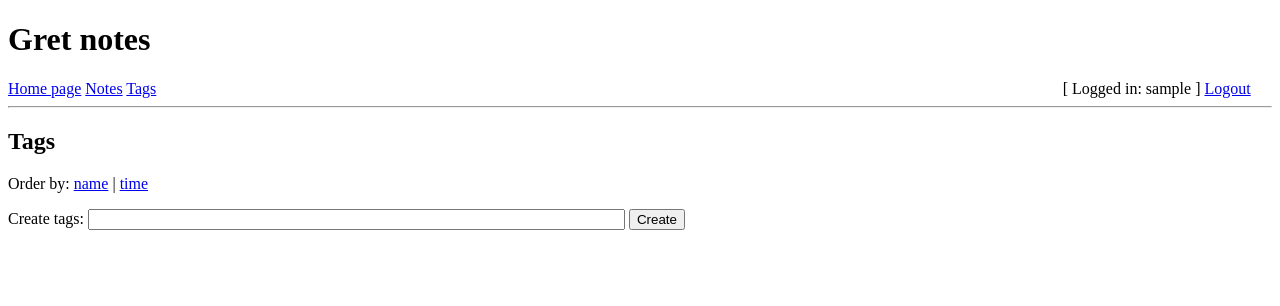
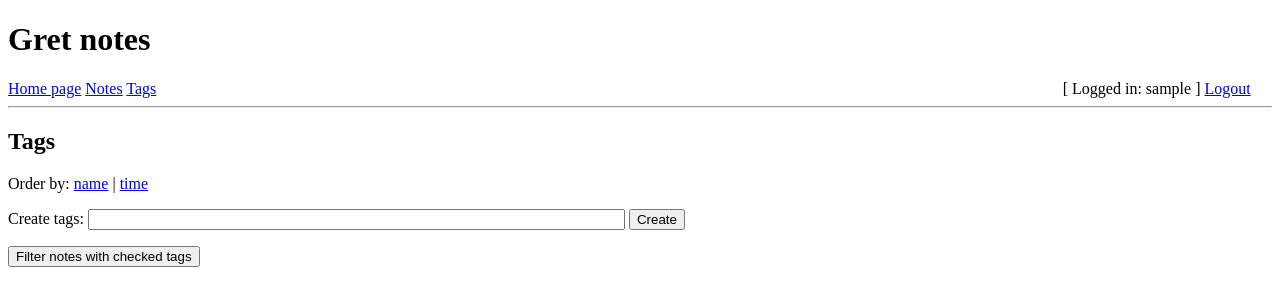
Before and after one commit to gretkierewicz/gret_notes_Flask-suspended-, a Flask app: page /tags in a window 1280 px wide. Shown: the top 306 px of the page. Run offline with Flask 2, Linux system fonts and the light colour scheme; the visitor is signed in with stand-in values (Sample User, id 1); data comes from the database, SQL or seed files in the repository; data that the repository does not hold is empty.

Commit message:
feat/tags - filtering

```diff
--- a/app/models.py
+++ b/app/models.py
@@ -62,6 +62,7 @@ class Tag(db.Model):
     name = db.Column(db.String(64), index=True, unique=True)
     timestamp = db.Column(db.DateTime, index=True, default=datetime.utcnow)
     user_id = db.Column(db.Integer, db.ForeignKey('user.id'))
+    notes = db.relationship('Note', secondary=note_tag, backref='notes', lazy='dynamic')
 
     def __repr__(self):
         return '<Tag {}>'.format(self.name)
--- a/app/routes.py
+++ b/app/routes.py
@@ -72,12 +72,27 @@ def notes(username):
     note_id = request.args.get('note_id', None, type=int)
     new_flag = request.args.get('new_flag', False, type=bool)
     edit_flag = request.args.get('edit_flag', False, type=bool)
+    filter_tags = request.args.getlist('filter_tags')
+    if not filter_tags:
+        filter_tags = request.form.getlist('filter_tags')
+        if filter_tags:
+            return redirect(url_for('notes', username=username, filter_tags=filter_tags))
 
     user = User.query.filter_by(username=username).first()
     if user is None:
         return redirect(url_for('notes'))
 
-    notes = user.notes.order_by(Note.update_time.desc()).all()
+    if not filter_tags:
+        notes = user.notes.order_by(Note.update_time.desc()).all()
+    else:
+        notes = []
+        for tag in filter_tags:
+            if user.tags.filter_by(name=tag).first() is not None:
+                notes_tmp = user.tags.filter_by(name=tag).first().notes.all()
+                if notes_tmp is not None:
+                    for note in notes_tmp:
+                        if note not in notes:
+                            notes.append(note)
 
     form = NoteForm()
 
@@ -90,7 +105,7 @@ def notes(username):
             edit_note_tags(form.tags.data.split(), current_user, note)
             db.session.commit()
             flash('Created new note. Title: {}'.format(note.title))
-            return redirect(url_for('notes', username=current_user.username))
+            return redirect(url_for('notes', username=current_user.username, filter_tags=filter_tags))
 
         elif request.form['submit'] == 'Accept':
             # Editing existing note
@@ -114,9 +129,10 @@ def notes(username):
                     flash('No data found')
             else:
                 flash('No data found')
-            redirect(url_for('notes'))
 
-    elif note_id is not None and edit_flag == True:
+            return redirect(url_for('notes', username=username, note_id=note_id, filter_tags=filter_tags))
+
+    elif note_id is not None and edit_flag:
         # load data to the edit-form
         note = user.notes.filter_by(id=note_id).first()
         if note is not None:
@@ -136,20 +152,25 @@ def notes(username):
         notes=notes,
         note_id=note_id,
         new_flag=new_flag,
-        edit_flag=edit_flag)
+        edit_flag=edit_flag,
+        filter_tags=filter_tags)
 
 
 @app.route('/del_note/<note_id>')
 @login_required
 def del_note(note_id):
+    filter_tags = request.args.getlist('filter_tags')
+
     note = current_user.notes.filter_by(id=note_id).first()
     if note is not None:
         flash('Deleted note: {}'.format(note.title))
+        edit_note_tags([], current_user, note)
+        db.session.commit()
         db.session.delete(note)
         db.session.commit()
     else:
         flash("No data found")
-    return redirect(url_for('notes', username=current_user.username))
+    return redirect(url_for('notes', username=current_user.username, filter_tags=filter_tags))
 
 
 @app.route('/tags', defaults={'username': None}, methods=['GET', 'POST'])
--- a/app/templates/_note_form.html
+++ b/app/templates/_note_form.html
@@ -1,4 +1,4 @@
-	<form action="{{ url_for('notes', note_id=note_id) }}" method="post" novalidate>
+	<form action="" method="post" novalidate>
 		{{ form.hidden_tag() }}
 		<p>
 		{{ form.title.label }}<br>
--- a/app/templates/tags.html
+++ b/app/templates/tags.html
@@ -20,12 +20,20 @@
 		</form>
 	{% endif %}
 
+	{% if tag_id is none %}
+	<form method="POST" action="{{ url_for('notes') }}" novalidate>
+	{% endif %}
+
 	{% for tag in tags %}
-		<p>
-		{% if tag_id != tag.id %}
-			#{{ tag.name }}
+		<div>
+			{% if tag_id is none %}
+			<input type="checkbox" name="filter_tags" value="{{ tag.name }}">
+			{% endif %}
+
+			{% if tag_id != tag.id %}
+			<a href="{{ url_for('notes', username=username, filter_tags=[tag.name]) }}">#{{ tag.name }}</a>
 			<a href="{{ url_for('tags', username=current_user.username, order_by=order_by, tag_id=tag.id) }}">Edit</a>
-		{% else %}
+			{% else %}
 			<form action="" method="post" novalidate style="display: inline;">
 				{{ editTagForm.hidden_tag() }}
 				Edit:
@@ -33,11 +41,10 @@
 				{{ editTagForm.submit() }}
 				<a href="{{ url_for('tags', username=current_user.username, order_by=order_by) }}">Cancel</a>
 			</form>
-		{% endif %}
+			{% endif %}
+
 			<span id="del_tag({{ tag.id }})" style="display: inline;">
-				<a href="#" onclick="show_hide('confirm_del_tag({{ tag.id }})', 'del_tag({{ tag.id }})'); return false;">
-					Delete
-				</a>
+				<a href="#" onclick="show_hide('confirm_del_tag({{ tag.id }})', 'del_tag({{ tag.id }})'); return false;">Delete</a>
 			</span>
 			<span id="confirm_del_tag({{ tag.id }})" style="display: none;">
 				Confirm deleting tag:
@@ -47,7 +54,12 @@
 					No
 				</a>
 			</span>
-		</p>
+		</div><br>
 	{% endfor %}
 
+	{% if tag_id is none %}
+		<button type="submit">Filter notes with checked tags</button>
+	</form>
+	{% endif %}
+
 {% endblock %}
```
Also changed, not shown: app/templates/_note.html (+4 -4 lines), app/templates/notes.html (+11 -1 lines), README.md.
